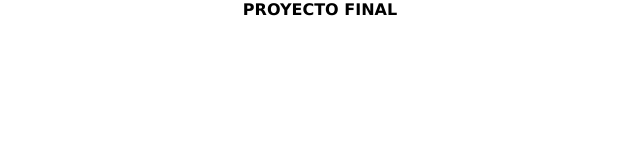
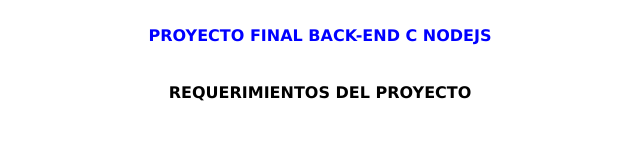
Before and after one commit to fergo2005/TechLab-Proy-Tienda, a website: page index.html in a window 1280 px wide. Shown: the whole page, without its empty margins (320-960 px from the left). Drawn offline with Linux system fonts and the light colour scheme; no server answers.

Commit message:
al 2025-06-09

```diff
--- a/css/style.css
+++ b/css/style.css
@@ -7,7 +7,17 @@
 }
 
 .titulo {
+    padding: 2% 0;
     text-align: center;
     text-transform: uppercase;
     font-weight: 800;
+    color:blue;
+
 }
+
+.subtitulo {
+    padding: 1% 0;
+    text-align: center;
+    text-transform: uppercase;
+
+}
--- a/index.html
+++ b/index.html
@@ -1,15 +1,20 @@
 <!DOCTYPE html>
 <html lang="es">
+
 <head>
     <meta charset="UTF-8">
     <meta name="viewport" content="width=device-width, initial-scale=1.0">
     <link rel="stylesheet" href="css/style.css">
     <title>Proyecto Final Back-End c NodeJS</title>
 </head>
+
 <body>
-    <h1><div class="titulo">proyecto final</div></h1>
+    <h1>
+        <div class="titulo">Proyecto Final Back-End c NodeJS</div>
+    </h1>
+    <h3 class="subtitulo">Requerimientos del Proyecto</h3>
 
+    <script src="index.js"></script>
+</body>
 
-    <script src="script.js"></script>
-</body>
 </html>
--- /dev/null
+++ b/index.js
@@ -0,0 +1,5 @@
+console.log("Index.js activo");
+
+fetch('https://fakestoreapi.com/products')
+  .then(response => response.json())
+  .then(data => console.log(data));
```
Also changed, not shown: package.json (+15 -6 lines).
